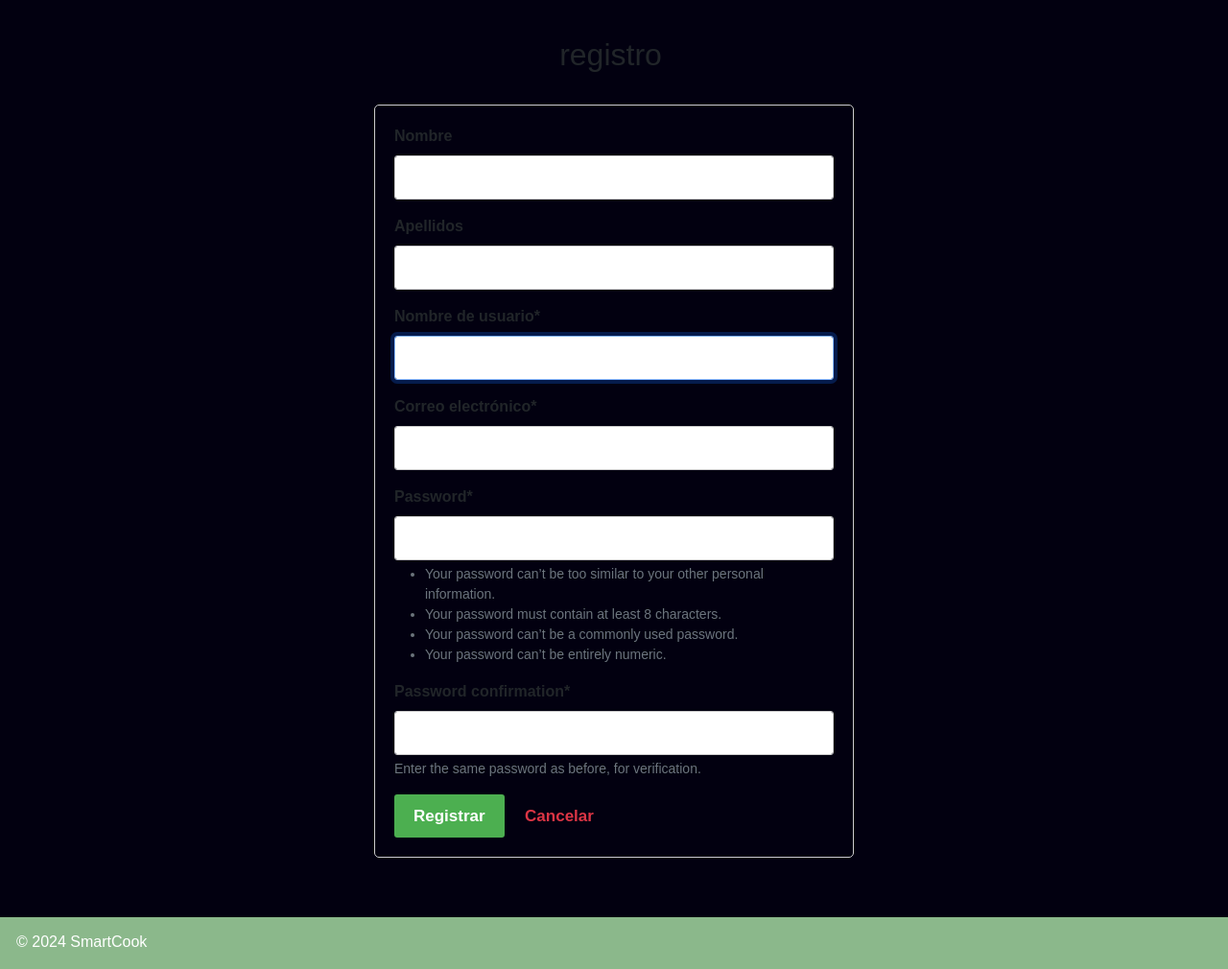
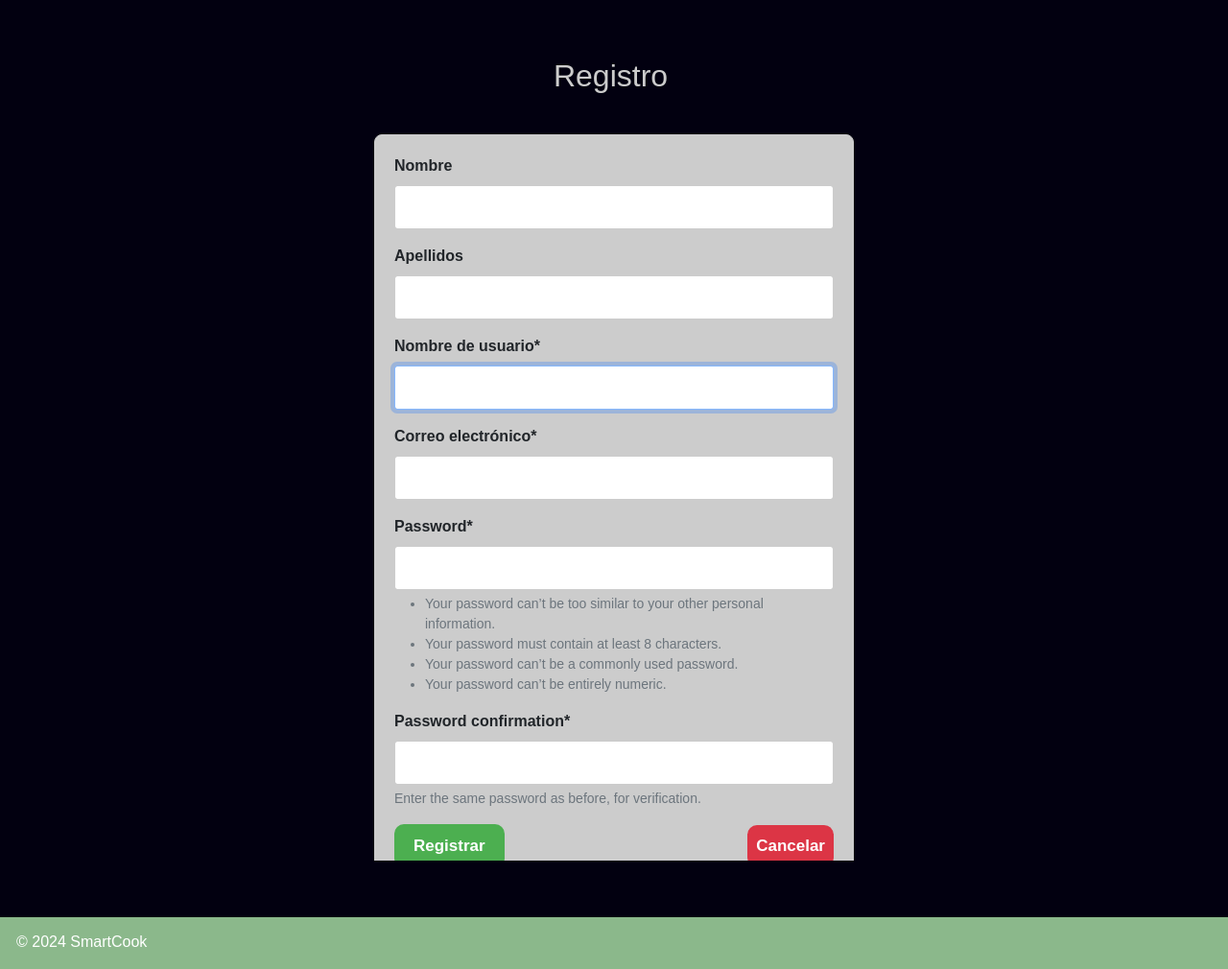
Before and after one commit to alejandg1/SmartCook, a Django app: page /user/singup/ in a window 1280 px wide. Shown: the part 44-1054 px from the top of the page at 96% size. Run offline with Django 5.2, Linux system fonts and the light colour scheme; some libraries are stand-ins or nearby versions.

Commit message:
Formulario css

```diff
--- a/security/views.py
+++ b/security/views.py
@@ -56,7 +56,7 @@ class LoginView(LoginView):
 
     def get_context_data(self, **kwargs):
         context = super().get_context_data(**kwargs)
-        context['title'] = 'inicio de sesión'
+        context['title'] = 'Inicio de sesión'
         context['button'] = 'Login'
         context['back_url'] = reverse_lazy('smartcook:index')
         return context
@@ -81,7 +81,7 @@ class SingUpView(CreateView):
 
     def get_context_data(self, **kwargs):
         context = super().get_context_data(**kwargs)
-        context['title'] = 'registro'
+        context['title'] = 'Registro'
         context['button'] = 'Registrar'
         context['back_url'] = reverse_lazy('smartcook:index')
         return context
--- a/static/styles/button.css
+++ b/static/styles/button.css
@@ -22,7 +22,6 @@
 .dng{
   background-color: red;
   color: black;
-
 }
 
 .ok:hover {
--- a/static/styles/form.css
+++ b/static/styles/form.css
@@ -3,39 +3,67 @@ form {
   margin: 0 auto; /* Centra el formulario en la página */
   padding: 20px; /* Agrega espacio alrededor del contenido del formulario */
   border: 1px solid #ccc; /* Agrega un borde alrededor del formulario */
-  border-radius: 5px; /* Redondea las esquinas del formulario */
+  border-radius: 8px; /* Redondea las esquinas del formulario */
+  background-color: #ccc;
+}
+
+.form-wrapper {
+
+  height: 75vh; /* Ocupa el 80% de la altura de la ventana */
+  overflow: auto;
+  padding: 10px;
+  box-sizing: border-box;
+  -ms-overflow-style: none;
+  scrollbar-width: none;
+  align-items: center;
+}
+
+.form-wrapper::-webkit-scrollbar {
+  width: 0px;
+  background: transparent;
+}
+
+h2 {
+  color: #ccc;
 }
 
 /* Estilo para las etiquetas de los inputs */
 label {
-  display: block; /* Muestra las etiquetas en la misma línea que los inputs */
-  margin-bottom: 5px; /* Agrega espacio entre las etiquetas y los inputs */
-  font-weight: bold; /* Hace que las etiquetas sean más gruesas */
+  display: block;
+  margin-bottom: 5px;
+  font-weight: bold;
 }
 
 /* Estilo para los inputs de tipo texto */
 input[type="text"],
 input[type="email"],
 input[type="password"] {
-  width: 100%; /* Ocupa todo el ancho disponible */
-  padding: 10px; /* Agrega espacio dentro de los inputs */
-  border: 1px solid #ccc; /* Agrega un borde a los inputs */
-  border-radius: 3px; /* Redondea las esquinas de los inputs */
-  box-sizing: border-box; /* Incluye el borde en el ancho del input */
+  width: 100%;
+  padding: 10px;
+  border: 1px solid #ccc;
+  border-radius: 3px;
+  box-sizing: border-box;
 }
 
-/* Estilo para el botón de envío */
-button[type="submit"] {
-  background-color: #4CAF50; /* Color de fondo del botón */
-  color: white; /* Color del texto del botón */
-  padding: 10px 20px; /* Agrega espacio dentro del botón */
-  border: none; /* Elimina el borde del botón */
-  border-radius: 3px; /* Redondea las esquinas del botón */
-  cursor: pointer; /* Cambia el cursor a mano al pasar el mouse sobre el botón */
+
+.button-container {
+  display: flex;
+  justify-content: space-between;
+  align-items: center;
 }
 
-/* Estilo para los mensajes de error (opcional) */
+button.btn-success {
+  background-color: #4CAF50;
+  color: white;
+  padding: 10px 20px;
+  border: none;
+  border-radius: 10px;
+  cursor: pointer;
+}
+
+
+
 .error {
-  color: red; /* Color del mensaje de error */
-  font-size: 12px; /* Tamaño del mensaje de error */
+  color: red;
+  font-size: 12px;
 }
--- a/templates/bases/base_form.html
+++ b/templates/bases/base_form.html
@@ -14,6 +14,7 @@
     <div class="section-title">
         <h2 style="margin-left:-7px;">{{title}}</h2>
     </div>
+    <div class="form-wrapper">
         <form method="POST"
           enctype="multipart/form-data"
           class="m-4" id="form-container">
@@ -22,15 +23,18 @@
             {% block controls %}
             {% endblock %}
             {% block buttons %}
+            <div class="button-container">
               <button id="btnGrabar"
-              class="btn btn-primary btn-nuevo"
+              class="btn btn-success"
               type="submit">
                 {{button}}
               </button>
-            <a class="btn btn-outline-danger ms-2"
+              <a class="btn btn-danger"
                 href="{{ back_url }}">
                 Cancelar
               </a>
+            </div>
             {% endblock %}
         </form>
+    </div>
 {% endblock %}
```
Lines whose indentation alone changed are shown as unchanged.
